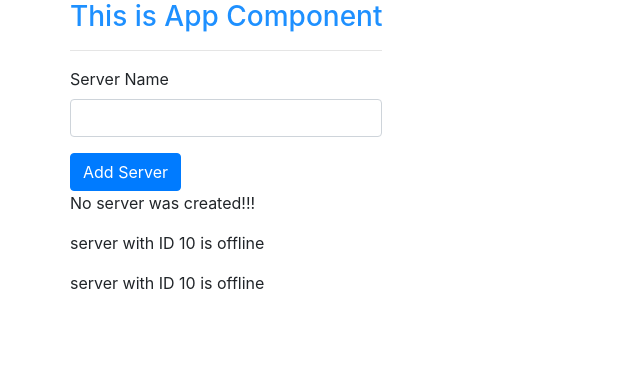
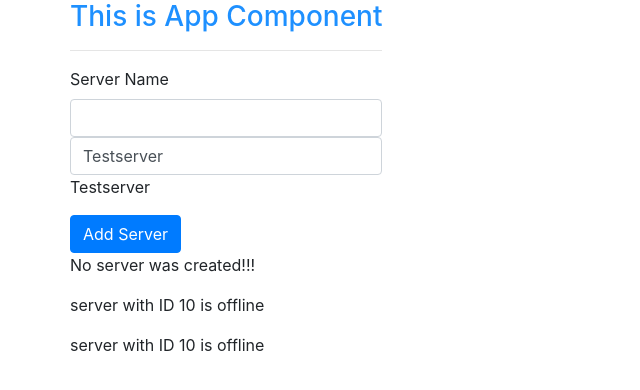
Before and after one commit to zsw12abc/ng-guide, an Angular app: page / in a window 1280 px wide. Shown: the top 390 px of the page, without its empty margins (0-640 px from the left). Built offline with nearby package versions, Linux system fonts and the light colour scheme.

Commit message:
2way binding

```diff
--- a/src/app/app.module.ts
+++ b/src/app/app.module.ts
@@ -4,7 +4,8 @@
 import {AppComponent} from './app.component';
 import {ServerComponent} from "./server/server.component";
 import {ServersComponent} from './servers/servers.component';
-import { NgbModule } from '@ng-bootstrap/ng-bootstrap'; //import ServerComponent manually
+import {NgbModule} from '@ng-bootstrap/ng-bootstrap'; //import ServerComponent manually
+import {FormsModule} from '@angular/forms'; //import FormsModule for Two-Way Binding
 
 @NgModule({
   declarations: [
@@ -14,7 +15,8 @@
   ],
   imports: [
     BrowserModule,
-    NgbModule
+    NgbModule,
+    FormsModule
   ],
   providers: [],
   bootstrap: [AppComponent]
--- a/src/app/servers/servers.component.html
+++ b/src/app/servers/servers.component.html
@@ -1,5 +1,9 @@
 <label> Server Name</label>
+<!--Passing $event data to components-->
 <input type="text" class="form-control" (input)="onUpdateServerName($event)">
+<!--Two-Way binding-->
+<input type="text" class="form-control" [(ngModel)]="serverName">
+
 <p>{{serverName}}</p>
 <button class="btn btn-primary" [disabled]="!allowNewSever" (click)="onCreateServer()">Add Server</button>
 <!--property binding-->
--- a/src/app/servers/servers.component.ts
+++ b/src/app/servers/servers.component.ts
@@ -14,7 +14,7 @@
 export class ServersComponent implements OnInit {
   allowNewSever = false;
   serverCreationStatus = "No server was created!!!"
-  serverName = '';
+  serverName = 'Testserver';
 
   constructor() {
     //enable button after 2s
```
